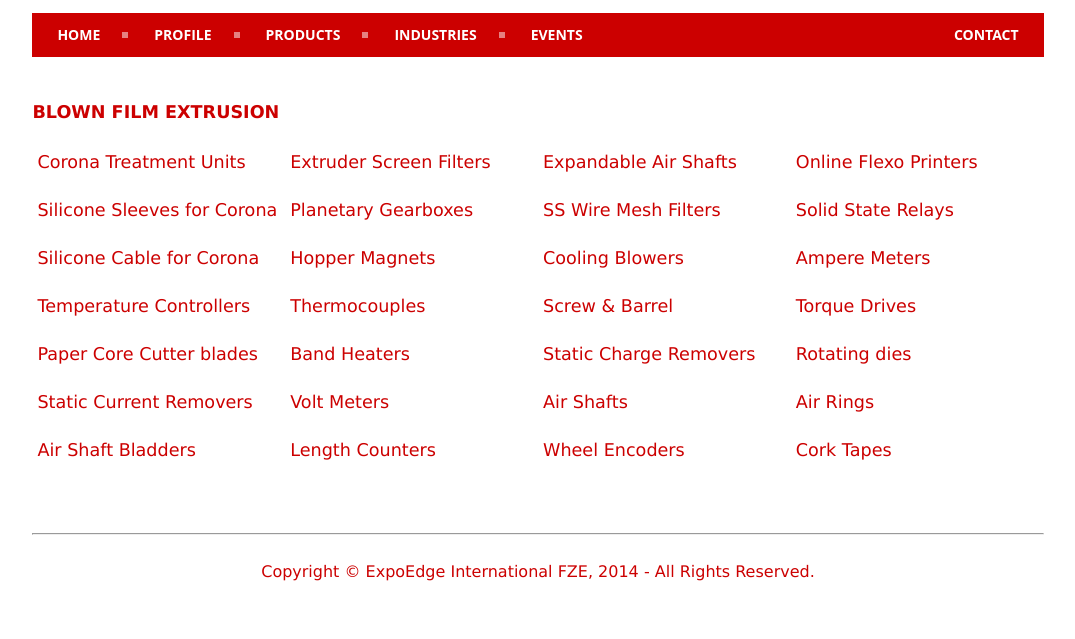
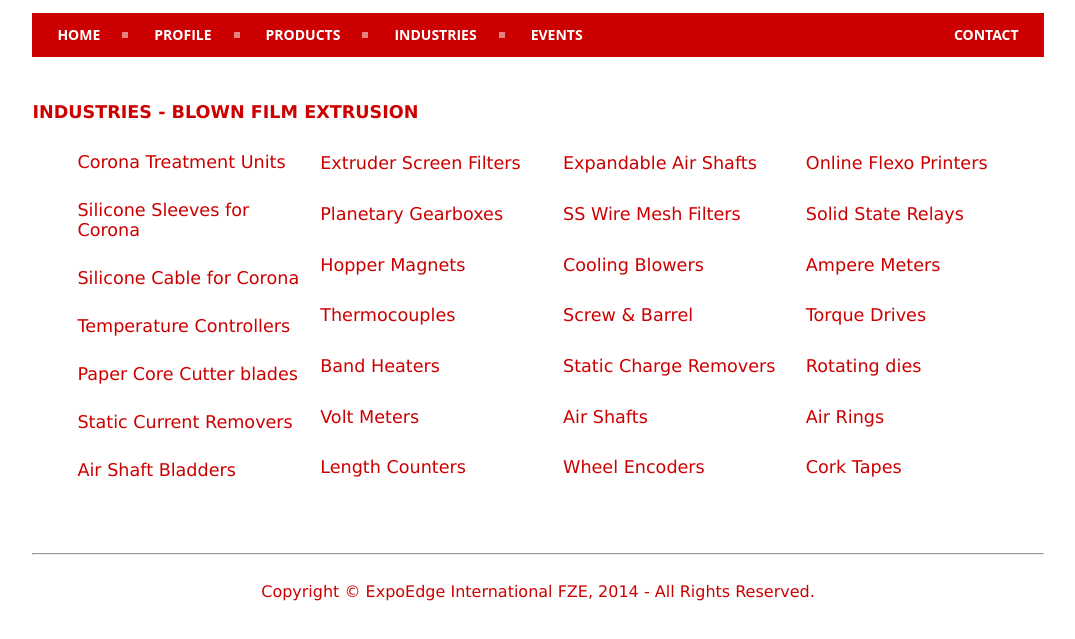
Before and after one commit to ExpoEdge/expoedge.github.io, a plain HTML site: page industry_blown_film_extrusion.html in a window 1280 px wide. Shown: the part 75-714 px from the top of the page, without its empty margins (102-1177 px from the left). Drawn offline with Linux system fonts and the light colour scheme; no server answers.

Commit message:
Add heading to blown-film-extrusion page

```diff
--- a/industry_blown_film_extrusion.html
+++ b/industry_blown_film_extrusion.html
@@ -17,7 +17,7 @@
 <!--        <script>setActiveTab('indt');</script>-->
         <div style="padding-top: 25px; padding-bottom: 25px">
             <span style="font-family: var(--expoedge-font-family); color: var(--expoedge-red); font-size: 1.1rem; font-weight: bold">
-                BLOWN FILM EXTRUSION<br>
+                INDUSTRIES - BLOWN FILM EXTRUSION
             </span>
         </div>
 
--- a/styles/style.css
+++ b/styles/style.css
@@ -70,6 +70,7 @@
 .industry-cols-container {
     display: flex;
     justify-content: space-evenly;
+    padding-left: 40px
 }
 
 .industry-col {
```
